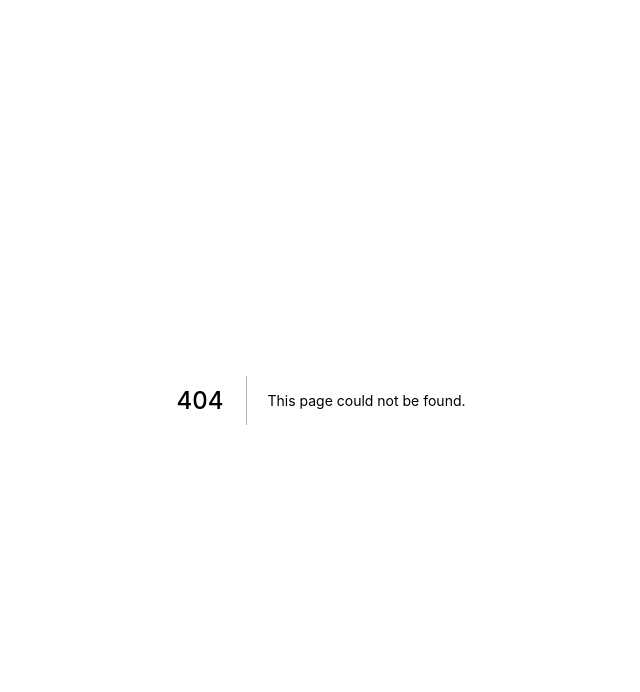
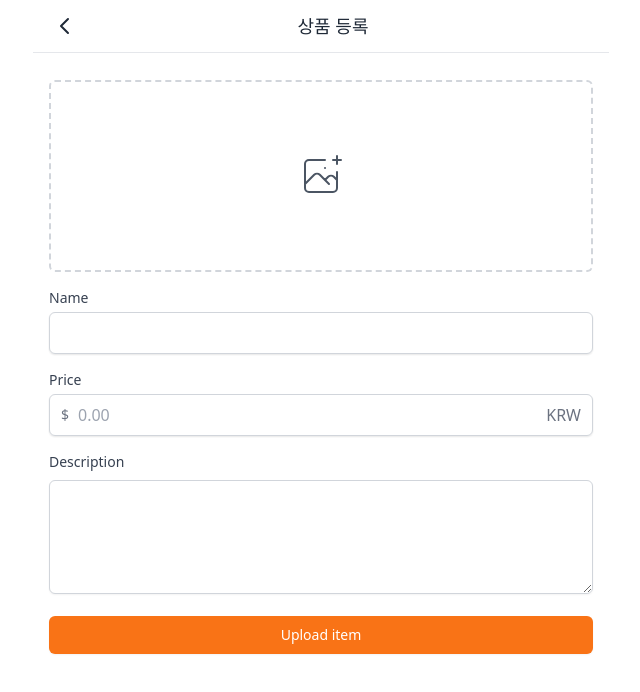
Before and after one commit to baekjungkim/carrot-market, a Next.js app: page /products/upload in a window 1280 px wide. Before the commit this address had no page. Shown: the top 692 px of the page, without its empty margins (319-959 px from the left). Built offline with nearby package versions, Linux system fonts and the light colour scheme.

Commit message:
items name change products & client modify

```diff
--- a/components/item.tsx
+++ b/components/item.tsx
@@ -16,7 +16,7 @@ export default function Item({
   id,
 }: ItemProps) {
   return (
-    <Link href={`/items/${id}`}>
+    <Link href={`/products/${id}`}>
       <a className="flex cursor-pointer justify-between px-4 pt-5">
         <div className="flex space-x-4">
           <div className="h-20 w-20 rounded-md bg-gray-400" />
--- a/pages/index.tsx
+++ b/pages/index.tsx
@@ -26,7 +26,7 @@ const Home: NextPage = () => {
           />
         ))}
 
-        <FloatingButton href="/items/upload">
+        <FloatingButton href="/products/upload">
           <svg
             className="h-6 w-6"
             xmlns="http://www.w3.org/2000/svg"
--- a/pages/items/upload.tsx
+++ b/pages/products/upload.tsx
@@ -3,8 +3,11 @@ import Button from "@components/button";
 import Input from "@components/input";
 import Layout from "@components/layout";
 import TextArea from "@components/textarea";
+import { useForm } from "react-hook-form";
 
 const Upload: NextPage = () => {
+  const { register } = useForm();
+
   return (
     <Layout title="상품 등록" isGoBack>
       <form className="space-y-4 p-4">
@@ -27,8 +30,15 @@ const Upload: NextPage = () => {
             <input className="hidden" type="file" />
           </label>
         </div>
-        <Input required label="Name" name="name" type="text" />
         <Input
+          register={register("name")}
+          required
+          label="Name"
+          name="name"
+          type="text"
+        />
+        <Input
+          register={register("price")}
           required
           label="Price"
           placeholder="0.00"
```
Also changed, not shown: pages/products/[id].tsx (renamed from pages/items/[id].tsx), 1 other file (tests, documents, lock files or other folders).
